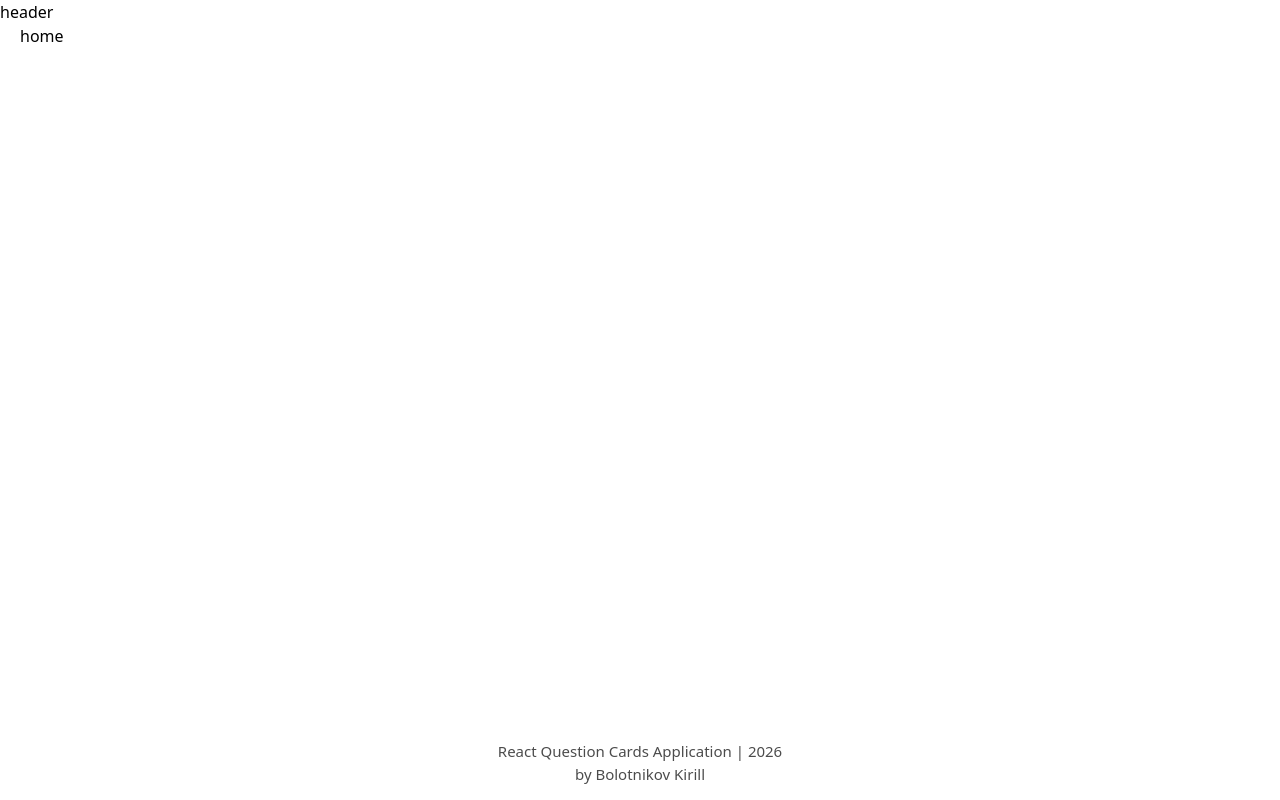
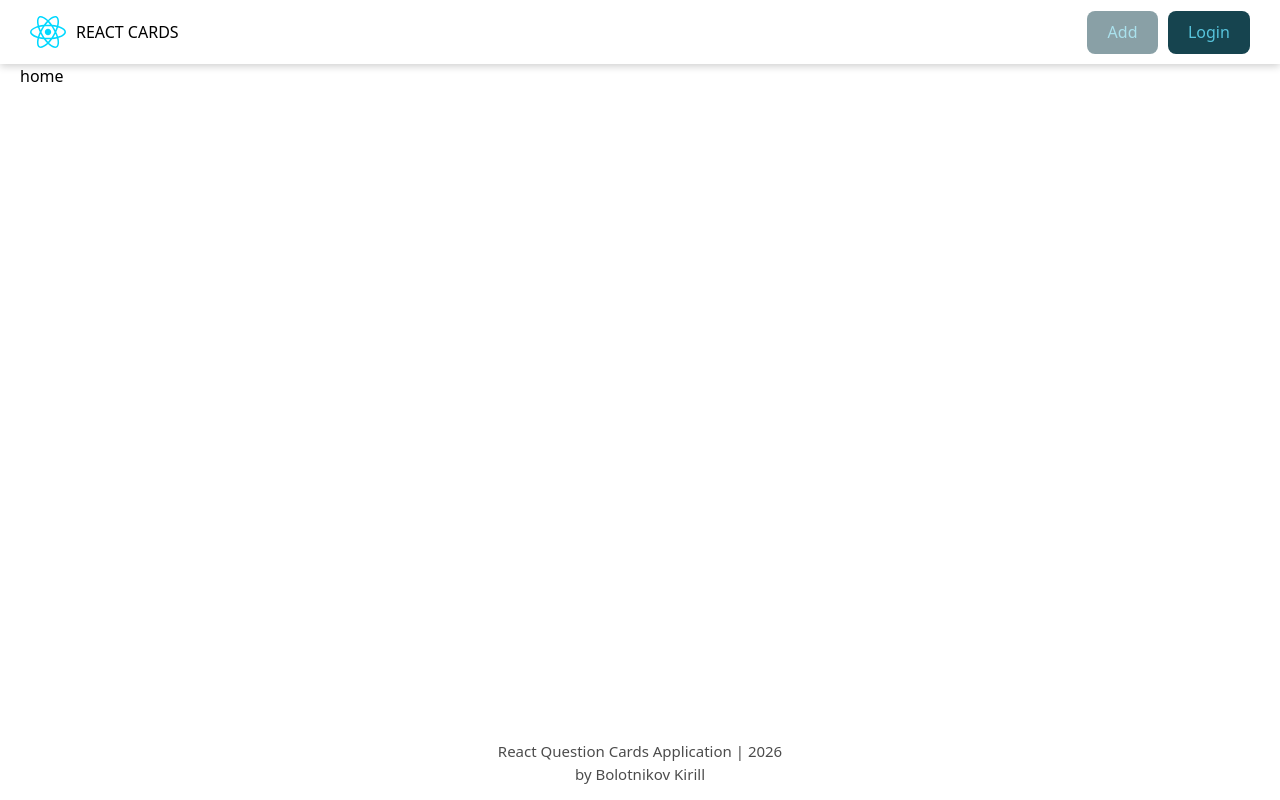
Before and after one commit to waystronstandoff-sketch/react-app, a React (Vite) app: page / in a window 1280 px wide. Built offline with nearby package versions, Linux system fonts and the light colour scheme.

Commit message:
header and button implementation

```diff
--- a/components/Button/Button.jsx
+++ b/components/Button/Button.jsx
@@ -1,18 +1,9 @@
-import { } from 'react';
 import cls from "./Button.module.css";
 
-// const inlineStyles = {
-//     color: "lightsalmon",
-//     backgroundColor: "grey"
-// }
 
-const isPrimary = true;
-
-export const Button = ({ onClick, children }) => {
-    // console.log(props)
-
+export const Button = ({ onClick, children, isActive, isDisabled }) => {
     return (
-      <button className={`${cls.btn} ${isPrimary ? cls.primary : ""}`} onClick={onClick}
+      <button className={`${cls.btn} ${isActive ? cls.active : ""}`} onClick={onClick} disabled={isDisabled}
       > {children} </button>
     );
 };
--- a/components/Button/Button.module.css
+++ b/components/Button/Button.module.css
@@ -1,7 +1,30 @@
 .btn {
-    background-color: blueviolet;
+    background-color: var(--btn-bg-color);
+    color: var(--btn-text-color);
+    padding: 0.6em 1.2em;
+    border-radius: 8px;
+    border: 1px solid transparent;
+    font-size: 1em;
+    cursor: pointer;
+    transition: border-color .25s;
+    font-family: inherit;
+    font-weight: 500;
+    user-select: none;
+}
+.btn:hover {
+    border-color: #2f2f2f;
+}
+.btn:focus,
+.btn:focus-visible {
+    outline: 4px auto #2f2f2f;
+}
+.btn:disabled {
+    opacity: .5;
+    pointer-events: none;
+    user-select: none;
 }
 
-.primary {
-    background-color: cadetblue;
+.active {
+    color: #000;
+    background-color: #ce7e1d;
 }
--- /dev/null
+++ b/components/Button/index.jsx
@@ -0,0 +1 @@
+export { Button } from './Button'
--- /dev/null
+++ b/components/Header/Header.jsx
@@ -0,0 +1,20 @@
+import { Button } from '../Button';
+import cls from './Header.module.css';
+import ReactLogo from '../../src/assets/react.svg'
+
+export const Header = () => {
+
+    return (
+      <header className={cls.header}>
+        <p>
+            <img src={ReactLogo} alt="react logo" />
+            <span>React Cards</span>
+        </p>
+
+        <div className={cls.headerButton}>
+            <Button isDisabled> Add </Button>
+            <Button> Login </Button>
+        </div>
+      </header>
+    );
+};
--- /dev/null
+++ b/components/Header/Header.module.css
@@ -0,0 +1,27 @@
+.header {
+    display: flex;
+    width: 100%;
+    height: 70px;
+    box-shadow: 0 2px 8px 0 rgba(0, 0, 0, .2);
+    justify-content: space-between;
+    align-items: center;
+    padding: 0 30px;
+    background-color: var(--main-bg-color);
+
+    p {
+        display: flex;
+        justify-content: center;
+        align-items: center;
+        gap: 10px;
+        text-transform: uppercase;
+        cursor: pointer;
+        user-select: none;
+    }
+}
+
+.headerButton {
+    display: flex;
+    justify-content: center;
+    align-items: center;
+    gap: 10px;
+}
--- /dev/null
+++ b/components/Header/index.jsx
@@ -0,0 +1 @@
+export { Header } from './Header';
--- a/components/MainLayout/MainLayout.jsx
+++ b/components/MainLayout/MainLayout.jsx
@@ -1,3 +1,4 @@
+import { Header } from "../Header";
 import cls from "./MainLayout.module.css";
 import { Outlet } from "react-router-dom";
 
@@ -6,7 +7,7 @@
 
     return (
     <div className={cls.mainLayout}>
-        <header> header </header>
+        <Header />
         <div className={cls.mainWrapper}>
             <main className={cls.main}>
                 <Outlet />
--- a/src/index.css
+++ b/src/index.css
@@ -1,6 +1,9 @@
 :root {
   --main-bg-color: #23272F;
   --text-color: #fff;
+
+  --btn-bg-color: #383b3f;
+  --btn-text-color: #fff;
 
   font-family: system-ui, Avenir, Helvetica, Arial, sans-serif;
   line-height: 1.5;
@@ -38,11 +41,17 @@
   :root {
     --main-bg-color: #fff;
     --text-color: #000;
+
+    --btn-bg-color: #16444f;
+    --btn-text-color: #57C4DC;
   }
 }
 @media (prefers-color-scheme: dark) {
   :root {
     --main-bg-color: #23272F;
     --text-color: #fff;
+
+    --btn-bg-color: #383b3f;
+    --btn-text-color: #fff;
   }
 }
```
